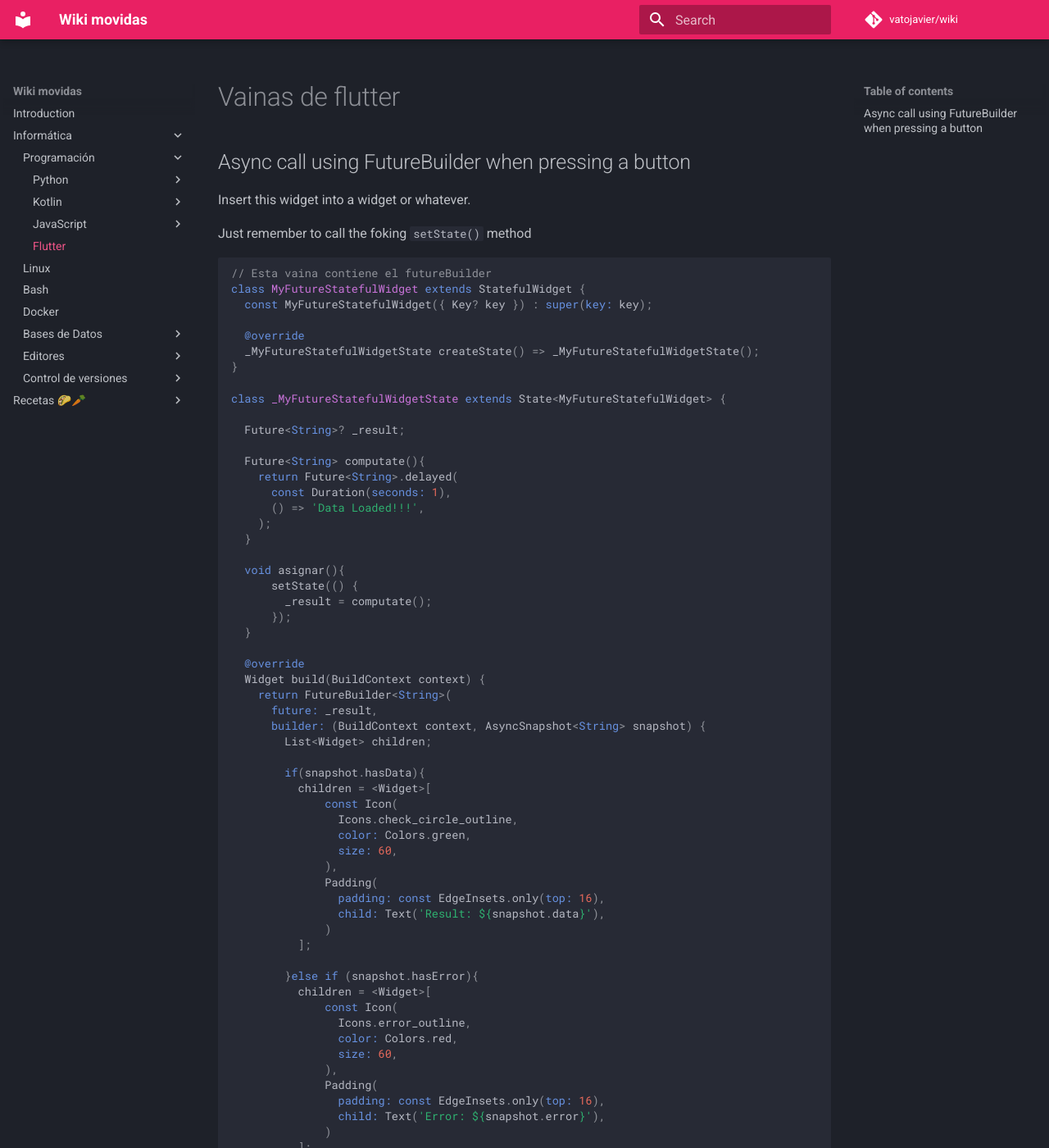
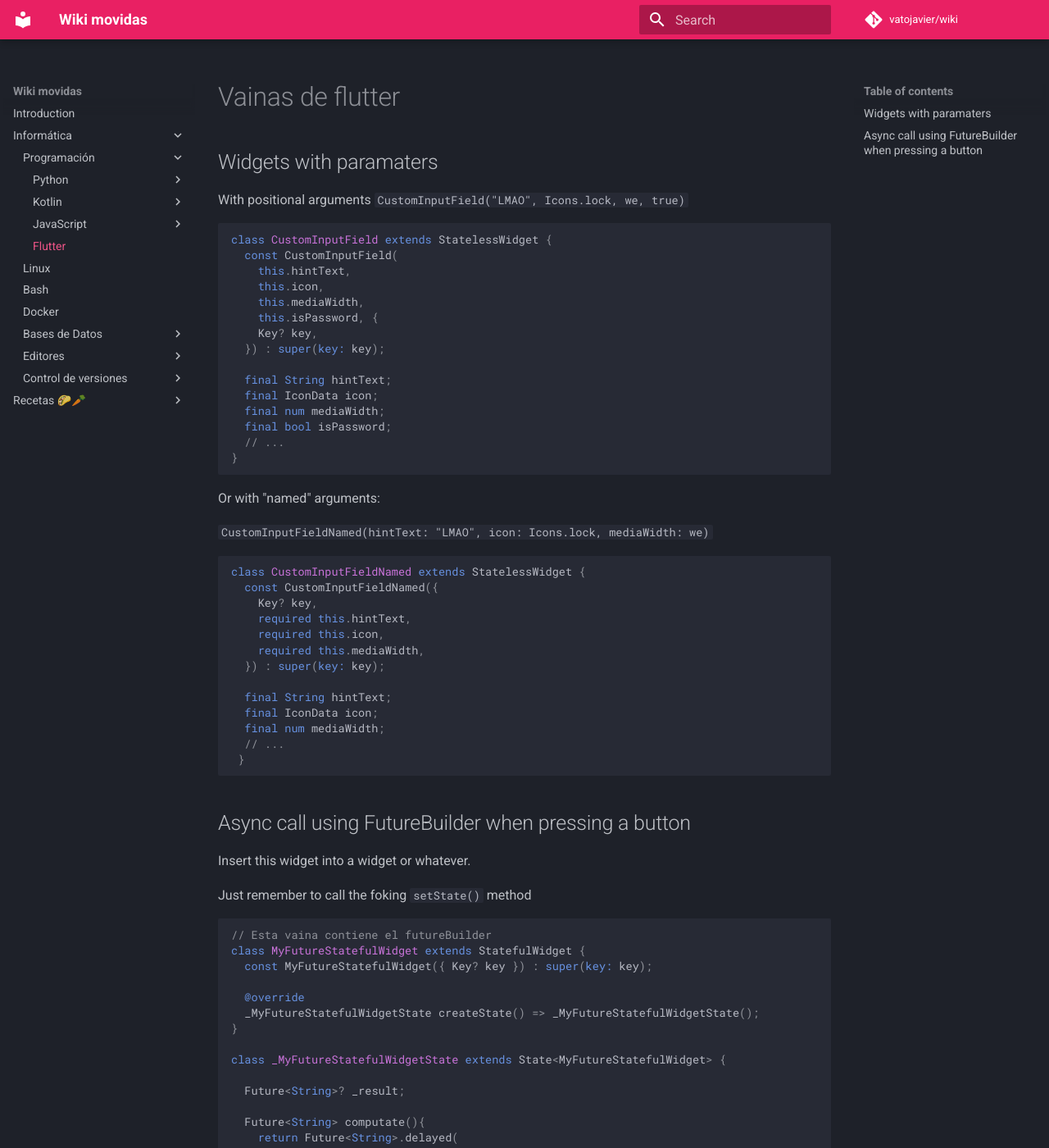
Before and after one commit to vatojavier/wiki, an MkDocs documentation site: the page built from docs/informatica/flutter/flutter.md, in a window 1280 px wide and 1400 px high. Shown: the whole window at 82% size. Built offline with MkDocs 1.6.1 and Material for MkDocs 9.7.7, drawn with Linux system fonts in a browser that asks for light colours; comment, search, counter and statistics services are not loaded.

Commit message:
Update flutter.md

````diff
--- a/docs/informatica/flutter/flutter.md
+++ b/docs/informatica/flutter/flutter.md
@@ -1,4 +1,43 @@
 # Vainas de flutter
+
+## Widgets with paramaters
+With positional arguments
+`CustomInputField("LMAO", Icons.lock, we, true)`
+```dart
+class CustomInputField extends StatelessWidget {
+  const CustomInputField(
+    this.hintText,
+    this.icon,
+    this.mediaWidth,
+    this.isPassword, {
+    Key? key,
+  }) : super(key: key);
+
+  final String hintText;
+  final IconData icon;
+  final num mediaWidth;
+  final bool isPassword;
+  // ...
+}
+```
+Or with "named" arguments:
+
+`CustomInputFieldNamed(hintText: "LMAO", icon: Icons.lock, mediaWidth: we)`
+```dart
+class CustomInputFieldNamed extends StatelessWidget {
+  const CustomInputFieldNamed({
+    Key? key,
+    required this.hintText,
+    required this.icon,
+    required this.mediaWidth,
+  }) : super(key: key);
+
+  final String hintText;
+  final IconData icon;
+  final num mediaWidth;
+  // ...
+ }
+```
 
 
 ## Async call using FutureBuilder when pressing a button
````
